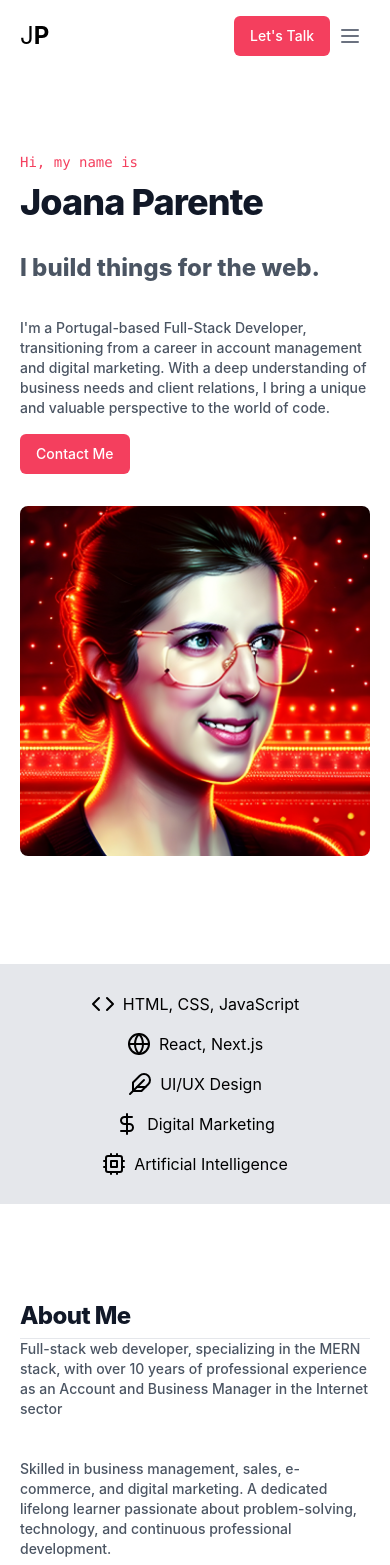
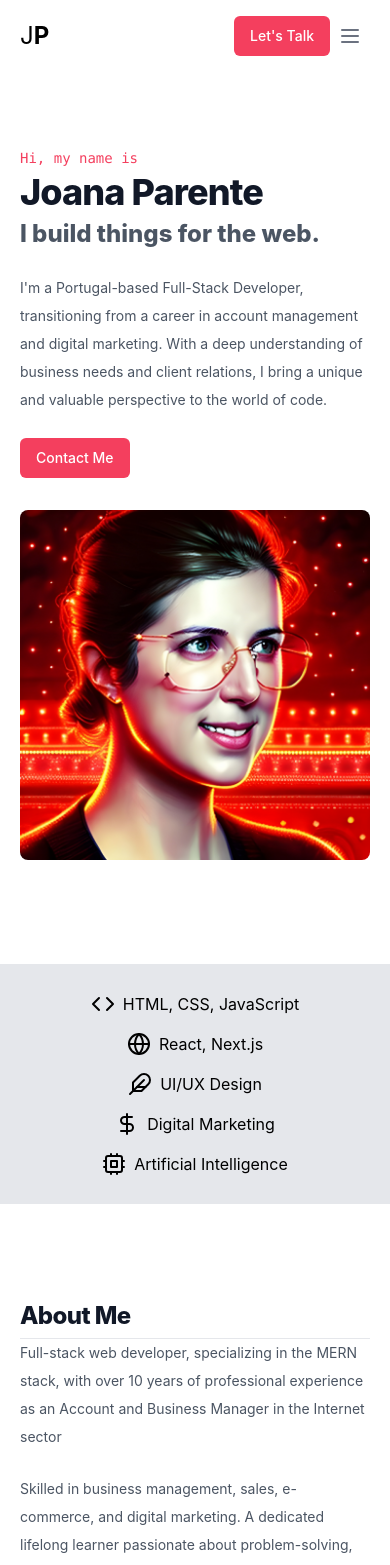
Before and after one commit to jrparente/joanaramosparente-v2, a React (Vite) app: page / in a window 390 px wide. Shown: the top 1565 px of the page. Built offline with nearby package versions, Linux system fonts and the light colour scheme.

Commit message:
Improved typography and spacing

```diff
--- a/src/components/AboutSection/AboutSection.tsx
+++ b/src/components/AboutSection/AboutSection.tsx
@@ -27,12 +27,12 @@ function AboutSection() {
       </h2>
       <div className=" flex flex-col justify-center items-start lg:flex-row lg:items-center gap-8">
         <article className="w-full">
-          <p className="text-sm sm:text-base text-gray-600 font-medium pb-4 sm:pb-10">
+          <p>
             Full-stack web developer, specializing in the MERN stack, with over
             10 years of professional experience as an Account and Business
             Manager in the Internet sector
           </p>
-          <p className="text-sm sm:text-base text-gray-600 font-medium pb-4 sm:pb-10">
+          <p>
             Skilled in business management, sales, e-commerce, and digital
             marketing. A dedicated lifelong learner passionate about
             problem-solving, technology, and continuous professional
--- a/src/components/ContactSection/ContactSection.tsx
+++ b/src/components/ContactSection/ContactSection.tsx
@@ -12,13 +12,13 @@ function ContactSection() {
       </h2>
       <div className="flex flex-col justify-center items-start lg:flex-row lg:items-center gap-8">
         <article className="w-full">
-          <p className="text-sm sm:text-base text-gray-600 font-medium pb-4 sm:pb-10">
+          <p>
             I'm open to new opportunities, whether it's a full-time position or
             freelance projects. Feel free to reach out; I aim to respond as
             quickly as I can.
           </p>
 
-          <div className="flex gap-2">
+          <div className="flex flex-wrap gap-2 mt-10 md:mt-20">
             <a href="mailto:jrparente@gmail.com">
               <Button>
                 <div className="flex gap-2 items-center">
--- a/src/components/HeroSection/HeroSection.tsx
+++ b/src/components/HeroSection/HeroSection.tsx
@@ -5,16 +5,14 @@ function HeroSection() {
   return (
     <section className="max-w-screen-xl mx-auto min-h-screen flex flex-col justify-center lg:flex-row lg:items-center gap-8 mt-20 md:mt-24 lg:mt-0 px-5 xs:px-10 sm:px-12 md:px-24">
       <article className="w-full">
-        <p className="text-primary-500 font-mono pb-1.5 sm:pb-3">
-          Hi, my name is
-        </p>
-        <h1 className="text-4xl sm:text-5xl text-gray-900 font-extrabold pb-1.5 sm:pb-3">
+        <p className="text-primary-500 font-mono">Hi, my name is</p>
+        <h1 className="text-4xl sm:text-5xl text-gray-900 font-extrabold pb-1.5 md:pb-3">
           Joana Parente
         </h1>
-        <p className="text-2xl sm:text-4xl text-gray-600 font-extrabold pb-2.5 sm:pb-5">
+        <span className="text-2xl sm:text-4xl text-gray-600 font-extrabold pb-2.5 sm:pb-3">
           I build things for the web.
-        </p>
-        <p className="text-sm sm:text-base text-gray-600 font-medium pb-4 sm:pb-10">
+        </span>
+        <p>
           I'm a Portugal-based Full-Stack Developer, transitioning from a career
           in account management and digital marketing. With a deep understanding
           of business needs and client relations, I bring a unique and valuable
--- a/src/components/ProjectsSection/ProjectsSection.tsx
+++ b/src/components/ProjectsSection/ProjectsSection.tsx
@@ -14,11 +14,11 @@ function ProjectsSection() {
       </h2>
       <div className="flex flex-col justify-center items-start lg:flex-row lg:items-center gap-8">
         <article className="w-full">
-          <p className="text-sm sm:text-base text-gray-600 font-medium pb-4 sm:pb-10">
+          <p>
             Below are some of the projects that best represent my skills and
             experiences in web development.
           </p>
-          <div className="grid grid-cols-1 md:grid-cols-2 gap-20">
+          <div className="grid grid-cols-1 md:grid-cols-2 gap-20 mt-10 md:mt-20">
             {projectsData.map((project) => (
               <ProjectCard key={project.id} project={project} />
             ))}
--- a/src/index.css
+++ b/src/index.css
@@ -58,5 +58,5 @@ h3 {
 }
 
 p {
-  @apply leading-7 [&:not(:first-child)]:mt-6 text-sm sm:text-base text-gray-600;
+  @apply leading-7 [&:not(:first-child)]:mt-6 [&:not(:first-child)]:mb-6 text-sm sm:text-base text-gray-600;
 }
```
